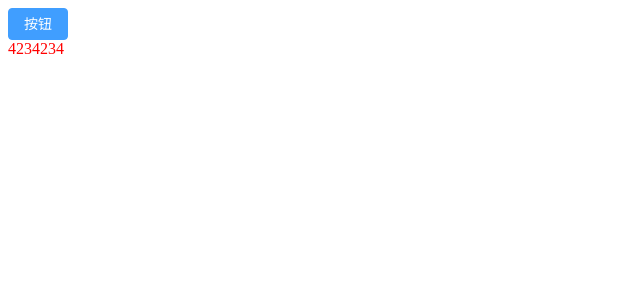
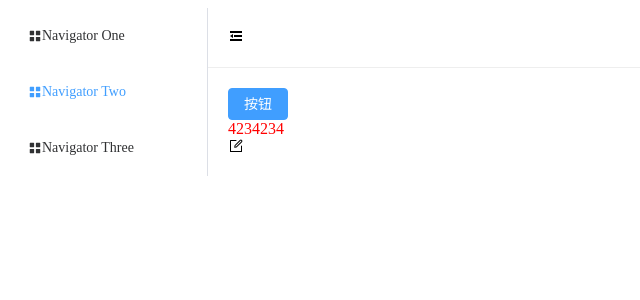
Before and after one commit to litingche1/m-ui, a Vue app: page / in a window 1280 px wide. Shown: the top 300 px of the page, without its empty margins (0-640 px from the left). Built offline with nearby package versions, Linux system fonts and the light colour scheme.

Commit message:
可折叠菜单栏组件的开发

```diff
--- a/package.json
+++ b/package.json
@@ -8,6 +8,7 @@
     "preview": "vite preview"
   },
   "dependencies": {
+    "@element-plus/icons-vue": "^1.1.4",
     "element-plus": "^2.2.1",
     "sass": "^1.52.1",
     "vue": "^3.2.25",
--- a/src/App.vue
+++ b/src/App.vue
@@ -1,7 +1,4 @@
 <script setup lang="ts">
-// This starter template is using Vue 3 <script setup> SFCs
-// Check out https://vuejs.org/api/sfc-script-setup.html#script-setup
-import HelloWorld from './components/HelloWorld.vue'
 </script>
 
 <template>
@@ -9,16 +6,15 @@
 </template>
 
 <style lang="scss">
-/*#app {*/
-/*  !*font-family: Avenir, Helvetica, Arial, sans-serif;*!*/
-/*  !*-webkit-font-smoothing: antialiased;*!*/
-/*  !*-moz-osx-font-smoothing: grayscale;*!*/
-/*  !*text-align: center;*!*/
-/*  !*color: #2c3e50;*!*/
-/*  !*margin-top: 60px;*!*/
-/*}*/
  *{
   marin:0;
   padding:0;
  }
+ svg{
+  width:1em;
+  height:1em;
+ }
+ html,body,#app,.el-container,.el-aside{
+  height: 100%;
+ }
 </style>
--- /dev/null
+++ b/src/components/container/src/index.vue
@@ -0,0 +1,33 @@
+<template>
+    <el-container>
+        <el-aside width="auto">
+            <nav-side :collapse="isCollapse"></nav-side>
+        </el-aside>
+        <el-container>
+            <el-header>
+                <nav-header v-model:collapse="isCollapse"></nav-header>
+            </el-header>
+            <el-main>
+                <router-view></router-view>
+            </el-main>
+        </el-container>
+    </el-container>
+</template>
+
+<script setup lang="ts">
+    import {ref,watch} from 'vue'
+    import navSide from './navSide/index.vue'
+    import navHeader from './navHeader/index.vue'
+    let isCollapse = ref(false)
+    watch(isCollapse,function(value){
+        console.log(value)
+    })
+</script>
+
+
+<style lang="scss" scoped>
+    .el-header {
+        padding: 0;
+        border-bottom: 1px solid #eee;
+    }
+</style>
--- /dev/null
+++ b/src/components/container/src/navHeader/index.vue
@@ -0,0 +1,31 @@
+<template>
+<main class="nav-header">
+    <div @click="toggle" class="svg-group">
+        <el-icon-expand v-if="collapse"></el-icon-expand>
+        <el-icon-fold v-else></el-icon-fold>
+    </div>
+</main>
+</template>
+
+<script setup lang="ts">
+    let props = defineProps<{
+        collapse:Boolean
+    }>()
+    let emits=defineEmits(['update:collapse'])
+    const toggle=()=>{
+        emits('update:collapse',!props.collapse)
+    }
+</script>
+
+
+<style lang="scss">
+.nav-header{
+    height: 60px;
+    padding:0 20px;
+    display: flex;
+    align-items: center;
+    .svg-group{
+        cursor: pointer;
+    }
+}
+</style>
--- /dev/null
+++ b/src/components/container/src/navSide/index.vue
@@ -0,0 +1,35 @@
+<template>
+<main class="nav-side">
+    <el-menu
+            default-active="2"
+            class="el-menu-vertical-demo"
+            :collapse="collapse"
+    >
+        <el-menu-item index="1">
+            <el-icon-menu></el-icon-menu>
+            <template #title>Navigator One</template>
+        </el-menu-item>
+        <el-menu-item index="2">
+            <el-icon-menu></el-icon-menu>
+            <template #title>Navigator Two</template>
+        </el-menu-item>
+        <el-menu-item index="3">
+            <el-icon-menu></el-icon-menu>
+            <template #title>Navigator Three</template>
+        </el-menu-item>
+    </el-menu>
+</main>
+</template>
+
+<script setup lang="ts">
+    let props = defineProps<{
+        collapse:Boolean
+    }>()
+</script>
+
+
+<style lang="scss" scoped>
+    .el-menu-vertical-demo:not(.el-menu--collapse) {
+        width: 200px;
+    }
+</style>
--- a/src/main.ts
+++ b/src/main.ts
@@ -3,7 +3,12 @@
 import router from './router/index'
 import ElementPlus from 'element-plus'
 import 'element-plus/dist/index.css'
-
+import * as ElementPlusIconsVue from '@element-plus/icons-vue'
+import {toLine} from "./units";
 const app = createApp(App)
+for (const [key, component] of Object.entries(ElementPlusIconsVue)) {
+    // console.log(key, component)
+    app.component(`el-icon-${toLine(key)}`, component)
+}
 app.use(router).use(ElementPlus)
 app.mount('#app')
--- /dev/null
+++ b/src/units/index.ts
@@ -0,0 +1,3 @@
+export const  toLine=(value:string)=>{
+    return value.replace(/(A-Z)g/,'-$1').toLocaleLowerCase()
+}
--- a/src/views/Home.vue
+++ b/src/views/Home.vue
@@ -2,6 +2,7 @@
     <div>
         <el-button type="primary">按钮</el-button>
         <div class="fd">4234234</div>
+        <el-icon-edit/>
     </div>
 </template>
 
```
Also changed, not shown: src/components/HelloWorld.vue (deleted, +0 -52 lines), src/router/index.ts (+9 -1 lines).
